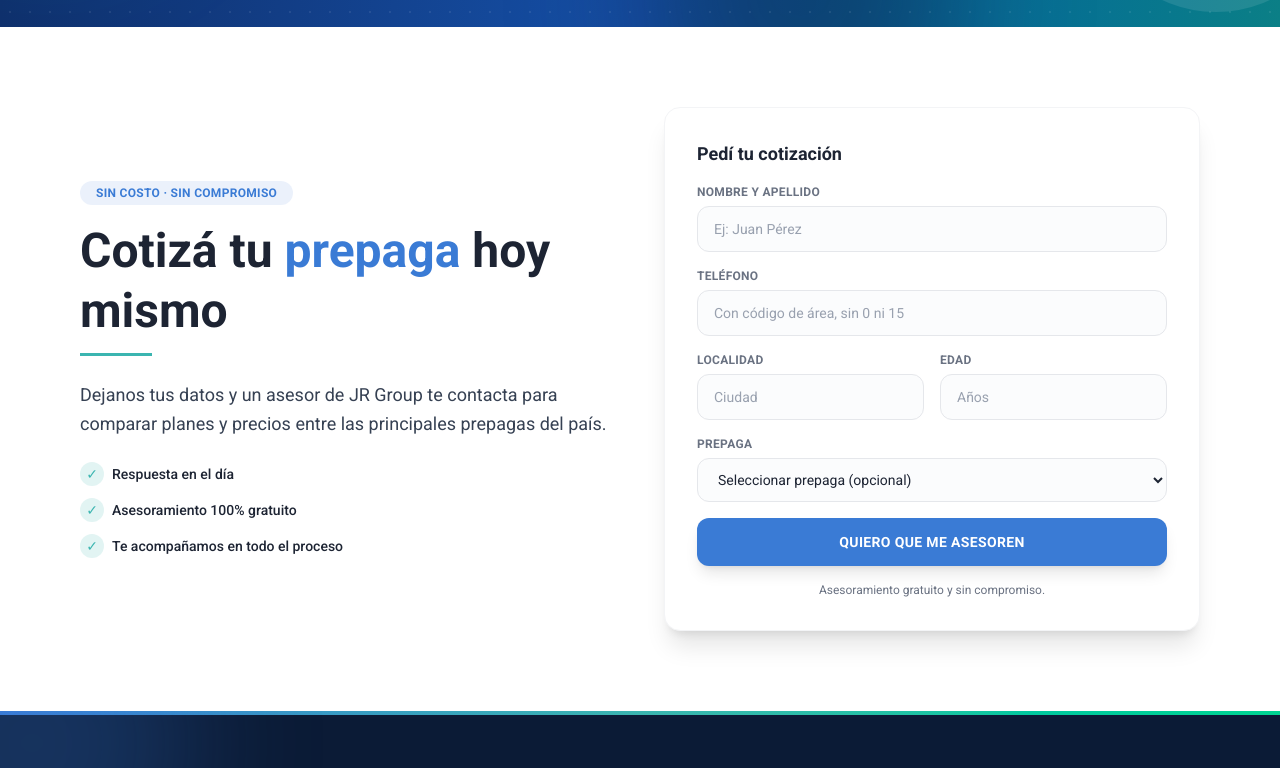
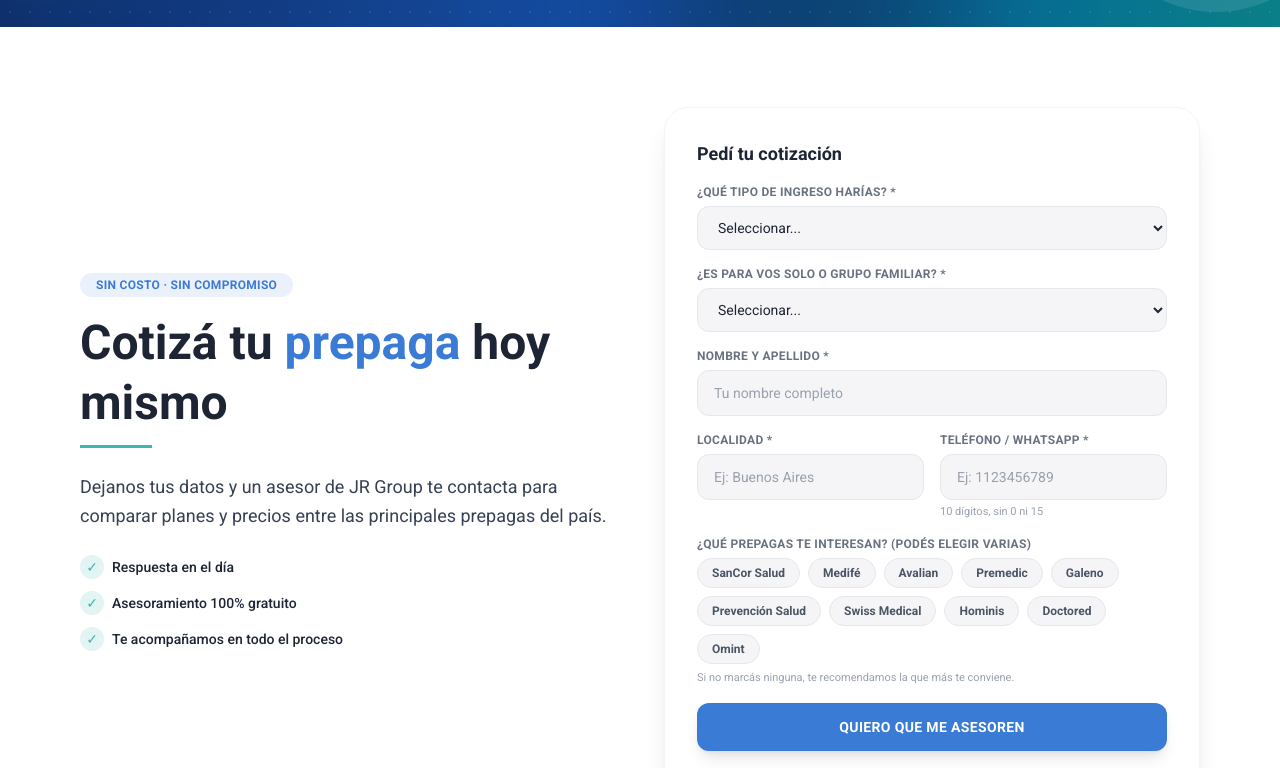
Before and after one commit to santiagofdmkt/jrgroup-web, a Next.js app: page / in a window 1280 px wide. Shown: the part 3422-4190 px from the top of the page. Built offline with nearby package versions, Linux system fonts and the light colour scheme.

Commit message:
Formulario home igual a landings con varias prepagas

```diff
--- a/components/FormularioLead.tsx
+++ b/components/FormularioLead.tsx
@@ -5,16 +5,43 @@ import { prepagas } from "@/data/prepagas";
 import { linkWhatsapp } from "@/data/contacto";
 
 type Props = {
-  prepagaInicial?: string; // en la landing de una prepaga, viene elegida
+  prepagaInicial?: string; // si viene una prepaga, aparece ya marcada
 };
 
+// Las mismas preguntas que en las landings de cada prepaga
+const PREGUNTA_INGRESO = ["Trabajo en relación de dependencia", "Soy monotributista", "Soy responsable inscripto", "Soy particular"];
+const PREGUNTA_GRUPO = ["Para mí solo", "Para mí y mi pareja", "Para mi grupo familiar completo"];
+
+const campo =
+  "w-full rounded-xl border border-gray-200 bg-[#f5f5f7] px-4 py-3 text-sm text-jr-texto placeholder:text-gray-400 transition focus:border-jr-azul focus:bg-white focus:outline-none focus:ring-4 focus:ring-jr-azul/15";
+const etiqueta = "mb-1.5 block text-xs font-semibold uppercase tracking-wide text-gray-500";
+
 export default function FormularioLead({ prepagaInicial = "" }: Props) {
+  const [tipoIngreso, setTipoIngreso] = useState("");
+  const [grupoFamiliar, setGrupoFamiliar] = useState("");
+  const [nombre, setNombre] = useState("");
+  const [localidad, setLocalidad] = useState("");
+  const [telefono, setTelefono] = useState("");
+  const [elegidas, setElegidas] = useState<string[]>(prepagaInicial ? [prepagaInicial] : []);
   const [estado, setEstado] = useState<"listo" | "enviando" | "ok">("listo");
+  const [error, setError] = useState("");
+
+  // Marca o desmarca una prepaga (se pueden elegir varias)
+  const alternar = (nombrePrepaga: string) =>
+    setElegidas((lista) =>
+      lista.includes(nombrePrepaga) ? lista.filter((n) => n !== nombrePrepaga) : [...lista, nombrePrepaga]
+    );
 
   async function enviar(e: React.FormEvent<HTMLFormElement>) {
     e.preventDefault();
+    if (telefono.length !== 10) {
+      setError("El teléfono debe tener 10 dígitos, sin 0 ni 15.");
+      return;
+    }
+    setError("");
     setEstado("enviando");
-    const datos = Object.fromEntries(new FormData(e.currentTarget)) as Record<string, string>;
+    const prepaga = elegidas.length ? elegidas.join(", ") : "Sin preferencia";
+    const datos = { tipoIngreso, grupoFamiliar, nombre, localidad, telefono, prepaga, prepagas: elegidas };
 
     try {
       const r = await fetch("/api/contacto", {
@@ -26,7 +53,7 @@ export default function FormularioLead({ prepagaInicial = "" }: Props) {
       setEstado("ok");
     } catch {
       // Si el envio falla (por ejemplo, antes de conectar Supabase), mandamos los datos por WhatsApp
-      const texto = `Hola JR Group! Quiero cotizar.\nNombre: ${datos.nombre}\nTeléfono: ${datos.telefono}\nZona: ${datos.zona}\nEdad: ${datos.edad}\nPrepaga: ${datos.prepaga || "Sin preferencia"}`;
+      const texto = `Hola JR Group! Quiero cotizar.\nNombre: ${nombre}\nTeléfono: ${telefono}\nLocalidad: ${localidad}\nIngreso: ${tipoIngreso}\nPara: ${grupoFamiliar}\nPrepagas: ${prepaga}`;
       window.open(linkWhatsapp(texto), "_blank");
       setEstado("listo");
     }
@@ -34,61 +61,99 @@ export default function FormularioLead({ prepagaInicial = "" }: Props) {
 
   if (estado === "ok") {
     return (
-      <div className="rounded-2xl border border-gray-100 bg-white p-8 text-center shadow-xl">
-        <p className="text-2xl font-bold text-jr-azul">¡Gracias!</p>
-        <p className="mt-2 text-gray-700">Recibimos tus datos. Un asesor te va a contactar a la brevedad.</p>
+      <div className="rounded-3xl border border-gray-100 bg-white p-8 text-center shadow-xl">
+        <div className="mx-auto flex h-16 w-16 items-center justify-center rounded-full bg-emerald-100 text-3xl font-bold text-emerald-600">
+          ✓
+        </div>
+        <p className="mt-5 text-2xl font-extrabold text-jr-texto">¡Recibimos tu consulta!</p>
+        <p className="mt-2 text-gray-600">Un asesor te escribe por WhatsApp con tu cotización.</p>
       </div>
     );
   }
 
-  const campo =
-    "w-full rounded-xl border border-gray-200 bg-jr-fondo/40 px-4 py-3 text-sm text-jr-texto placeholder:text-gray-400 transition focus:border-jr-azul focus:bg-white focus:outline-none focus:ring-4 focus:ring-jr-azul/15";
-  const etiqueta = "mb-1.5 block text-xs font-semibold uppercase tracking-wide text-gray-500";
-
   return (
-    <form
-      onSubmit={enviar}
-      className="space-y-4 rounded-2xl border border-gray-100 bg-white p-6 shadow-xl md:p-8"
-    >
+    <form onSubmit={enviar} className="space-y-4 rounded-3xl border border-gray-100 bg-white p-6 shadow-xl md:p-8">
       <h3 className="text-lg font-bold text-jr-texto">Pedí tu cotización</h3>
 
       <div>
-        <label className={etiqueta}>Nombre y apellido</label>
-        <input name="nombre" required placeholder="Ej: Juan Pérez" className={campo} />
-      </div>
-
-      <div>
-        <label className={etiqueta}>Teléfono</label>
-        <input name="telefono" required type="tel" inputMode="numeric" maxLength={10} placeholder="Con código de área, sin 0 ni 15" onInput={(e) => { e.currentTarget.value = e.currentTarget.value.replace(/\D/g, "").slice(0, 10); }} className={campo} />
-      </div>
-
-      <div className="grid grid-cols-2 gap-4">
-        <div>
-          <label className={etiqueta}>Localidad</label>
-          <input name="zona" required placeholder="Ciudad" className={campo} />
-        </div>
-        <div>
-          <label className={etiqueta}>Edad</label>
-          <input name="edad" required type="number" min={0} max={110} placeholder="Años" className={campo} />
-        </div>
-      </div>
-
-      <div>
-        <label className={etiqueta}>Prepaga</label>
-        <select name="prepaga" defaultValue={prepagaInicial} className={campo}>
-          <option value="">Seleccionar prepaga (opcional)</option>
-          {prepagas.map((p) => (
-            <option key={p.slug} value={p.nombre}>
-              {p.nombre}
-            </option>
+        <label className={etiqueta}>¿Qué tipo de ingreso harías? *</label>
+        <select value={tipoIngreso} onChange={(e) => setTipoIngreso(e.target.value)} required className={`${campo} cursor-pointer`}>
+          <option value="">Seleccionar...</option>
+          {PREGUNTA_INGRESO.map((o) => (
+            <option key={o}>{o}</option>
           ))}
         </select>
       </div>
 
+      <div>
+        <label className={etiqueta}>¿Es para vos solo o grupo familiar? *</label>
+        <select value={grupoFamiliar} onChange={(e) => setGrupoFamiliar(e.target.value)} required className={`${campo} cursor-pointer`}>
+          <option value="">Seleccionar...</option>
+          {PREGUNTA_GRUPO.map((o) => (
+            <option key={o}>{o}</option>
+          ))}
+        </select>
+      </div>
+
+      <div>
+        <label className={etiqueta}>Nombre y apellido *</label>
+        <input value={nombre} onChange={(e) => setNombre(e.target.value)} required placeholder="Tu nombre completo" className={campo} />
+      </div>
+
+      <div className="grid gap-4 sm:grid-cols-2">
+        <div>
+          <label className={etiqueta}>Localidad *</label>
+          <input value={localidad} onChange={(e) => setLocalidad(e.target.value)} required placeholder="Ej: Buenos Aires" className={campo} />
+        </div>
+        <div>
+          <label className={etiqueta}>Teléfono / WhatsApp *</label>
+          <input
+            type="tel"
+            inputMode="numeric"
+            maxLength={10}
+            value={telefono}
+            onChange={(e) => setTelefono(e.target.value.replace(/\D/g, "").slice(0, 10))}
+            required
+            placeholder="Ej: 1123456789"
+            className={campo}
+          />
+          <span className="mt-1 block text-[11px] text-gray-400">10 dígitos, sin 0 ni 15</span>
+        </div>
+      </div>
+
+      {/* Prepagas de interes: se pueden marcar varias */}
+      <div>
+        <label className={etiqueta}>¿Qué prepagas te interesan? (podés elegir varias)</label>
+        <div className="flex flex-wrap gap-2">
+          {prepagas.map((p) => {
+            const activa = elegidas.includes(p.nombre);
+            return (
+              <button
+                key={p.slug}
+                type="button"
+                onClick={() => alternar(p.nombre)}
+                aria-pressed={activa}
+                className={`cursor-pointer rounded-full border px-3.5 py-1.5 text-xs font-semibold transition ${
+                  activa
+                    ? "border-jr-azul bg-jr-azul text-white shadow-md shadow-jr-azul/25"
+                    : "border-gray-200 bg-[#f5f5f7] text-gray-600 hover:border-jr-azul hover:text-jr-azul"
+                }`}
+              >
+                {activa ? "✓ " : ""}
+                {p.nombre}
+              </button>
+            );
+          })}
+        </div>
+        <span className="mt-1.5 block text-[11px] text-gray-400">Si no marcás ninguna, te recomendamos la que más te conviene.</span>
+      </div>
+
+      {error && <p className="text-center text-xs font-medium text-red-600">{error}</p>}
+
       <button
         type="submit"
         disabled={estado === "enviando"}
-        className="w-full rounded-xl bg-jr-azul py-3.5 text-sm font-bold uppercase tracking-wide text-white shadow-lg transition hover:-translate-y-0.5 hover:bg-jr-azul-oscuro hover:shadow-xl disabled:translate-y-0 disabled:opacity-60"
+        className="w-full cursor-pointer rounded-xl bg-jr-azul py-3.5 text-sm font-bold uppercase tracking-wide text-white shadow-lg transition hover:-translate-y-0.5 hover:bg-jr-azul-oscuro hover:shadow-xl disabled:translate-y-0 disabled:opacity-60"
       >
         {estado === "enviando" ? "Enviando..." : "Quiero que me asesoren"}
       </button>
```
